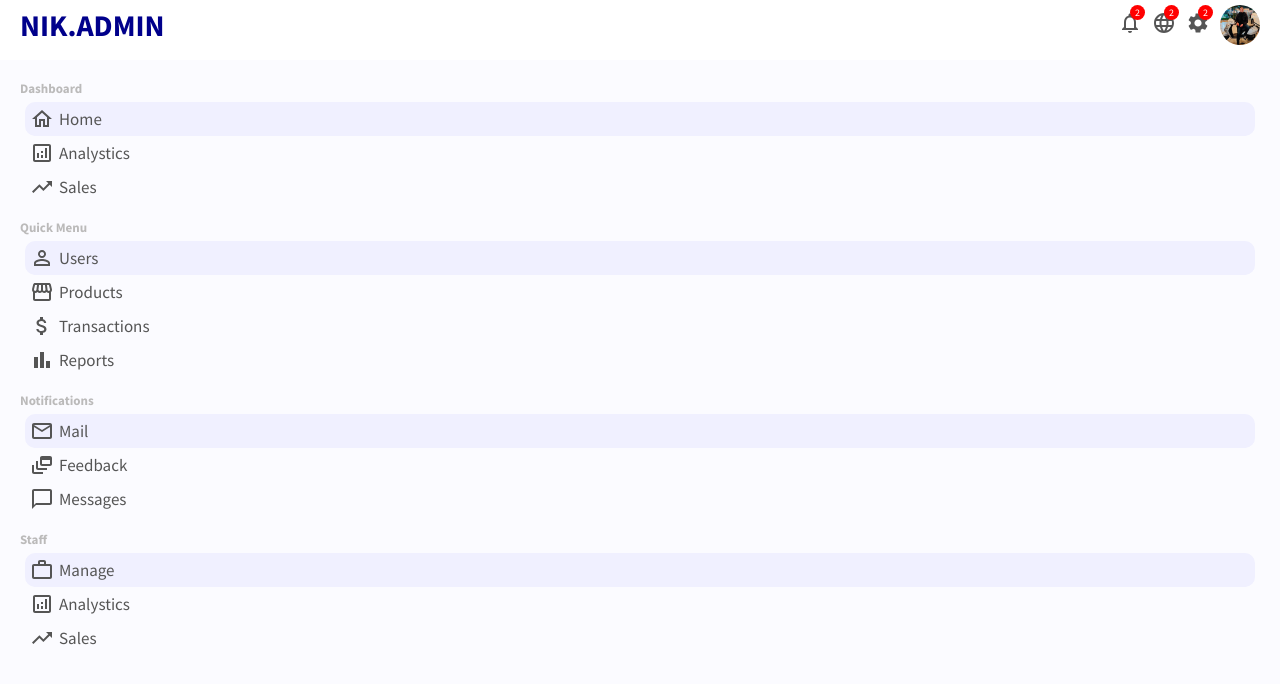
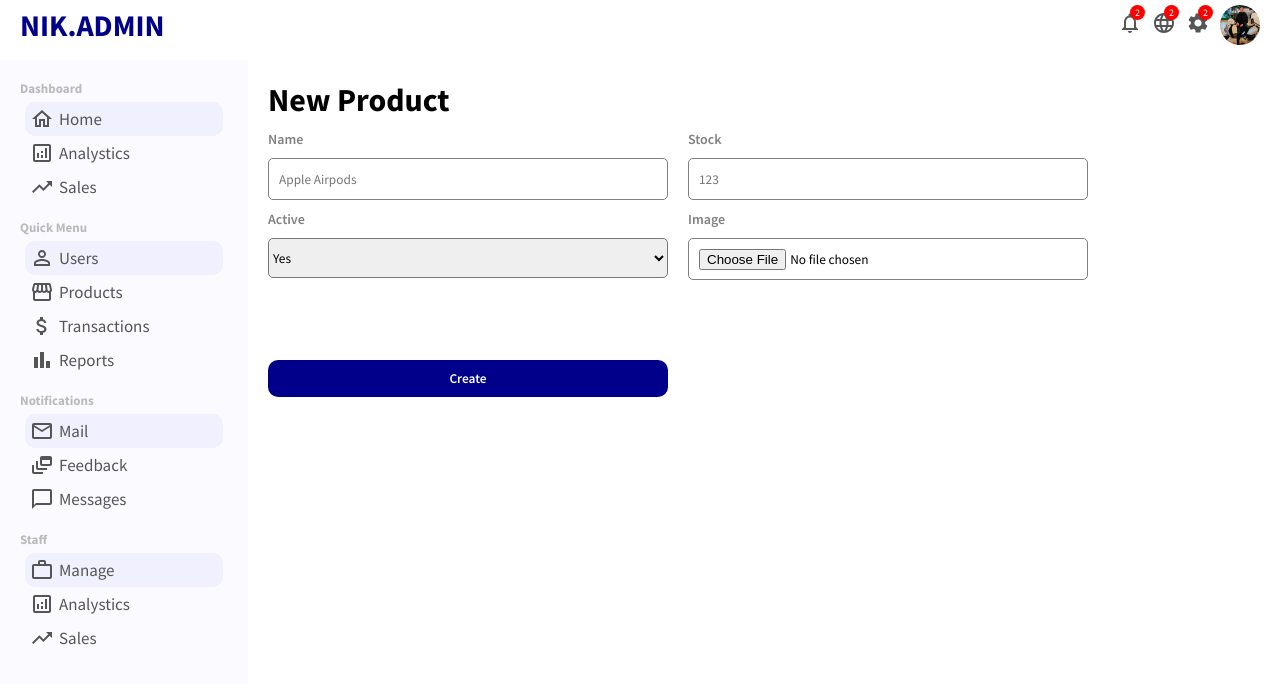
Before and after one commit to Neekhill/reactAdminDashboar, a React (Create React App) app: page /newProduct in a window 1280 px wide. Shown: the top 684 px of the page. Built offline with nearby package versions, Linux system fonts and the light colour scheme.

Commit message:
new product  page

```diff
--- a/src/pages/NewProduct.jsx
+++ b/src/pages/NewProduct.jsx
@@ -1,7 +1,89 @@
-import React from "react";
+import styled from "styled-components";
+
+const NewProductConatiner = styled.div`
+  flex: 4;
+  padding: 20px;
+`;
+const NewProductTitle = styled.h1``;
+const NewProductForm = styled.form`
+  display: flex;
+  flex-wrap: wrap;
+`;
+const NewProductItem = styled.div`
+  width: 400px;
+  display: flex;
+  flex-direction: column;
+  margin-top: 10px;
+  margin-right: 20px;
+`;
+const NewProductFormLabel = styled.label`
+  font-size: 14px;
+  margin-bottom: 10px;
+  color: gray;
+  font-weight: 600;
+`;
+const NewProductFormInput = styled.input`
+  height: 20px;
+  padding: 10px;
+  border: 1px solid gray;
+  border-radius: 5px;
+`;
+
+const NewProductSelect = styled.select`
+  height: 40px;
+  border-radius: 5px;
+`;
+const NewProductSelectOption = styled.option``;
+const NewProductButton = styled.button`
+  width: 400px;
+  border: none;
+  background-color: darkblue;
+  color: white;
+  padding: 10px 10px;
+  font-weight: 600;
+  border-radius: 10px;
+  margin-top: 80px;
+  cursor: pointer;
+`;
 
 const NewProduct = () => {
-  return <div></div>;
+  return (
+    <NewProductConatiner>
+      <NewProductTitle>New Product</NewProductTitle>
+      <NewProductForm>
+        <NewProductItem>
+          <NewProductFormLabel>Name</NewProductFormLabel>
+          <NewProductFormInput
+            type="text"
+            placeholder="Apple Airpods"
+          ></NewProductFormInput>
+        </NewProductItem>
+
+        <NewProductItem>
+          <NewProductFormLabel>Stock</NewProductFormLabel>
+          <NewProductFormInput
+            type="text"
+            placeholder="123"
+          ></NewProductFormInput>
+        </NewProductItem>
+
+        <NewProductItem>
+          <NewProductFormLabel>Active</NewProductFormLabel>
+          <NewProductSelect name="active" id="active">
+            <NewProductSelectOption value="yes">Yes</NewProductSelectOption>
+            <NewProductSelectOption value="No">No</NewProductSelectOption>
+          </NewProductSelect>
+        </NewProductItem>
+
+        <NewProductItem>
+          <NewProductFormLabel>Image</NewProductFormLabel>
+          <NewProductFormInput type="file" id="file"></NewProductFormInput>
+        </NewProductItem>
+
+        <NewProductButton>Create</NewProductButton>
+      </NewProductForm>
+    </NewProductConatiner>
+  );
 };
 
 export default NewProduct;
--- a/src/pages/Product.jsx
+++ b/src/pages/Product.jsx
@@ -7,6 +7,7 @@ import { productData } from "../dummyData";
 const ProductMainContainer = styled.div`
   flex: 4;
   padding: 20px;
+  margin-top: 20px;
 `;
 const ProductTitleContainer = styled.div`
   display: flex;
```
